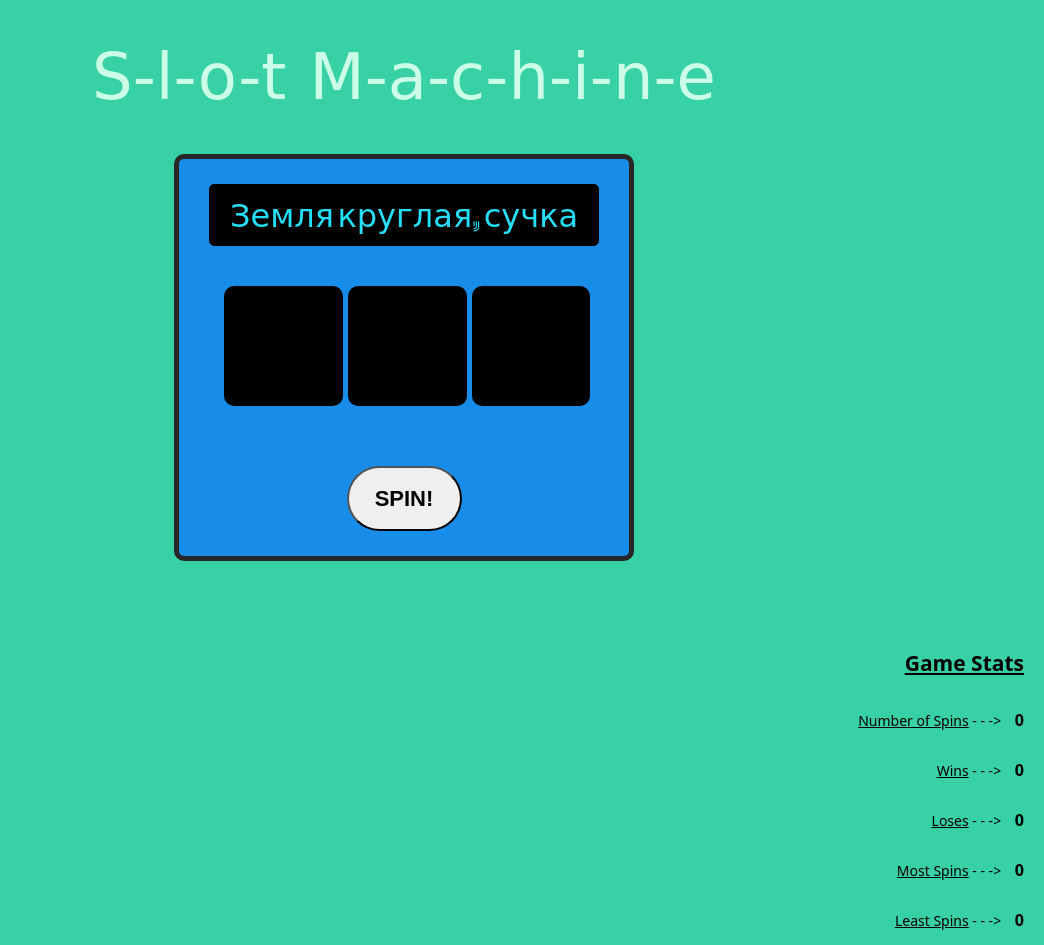
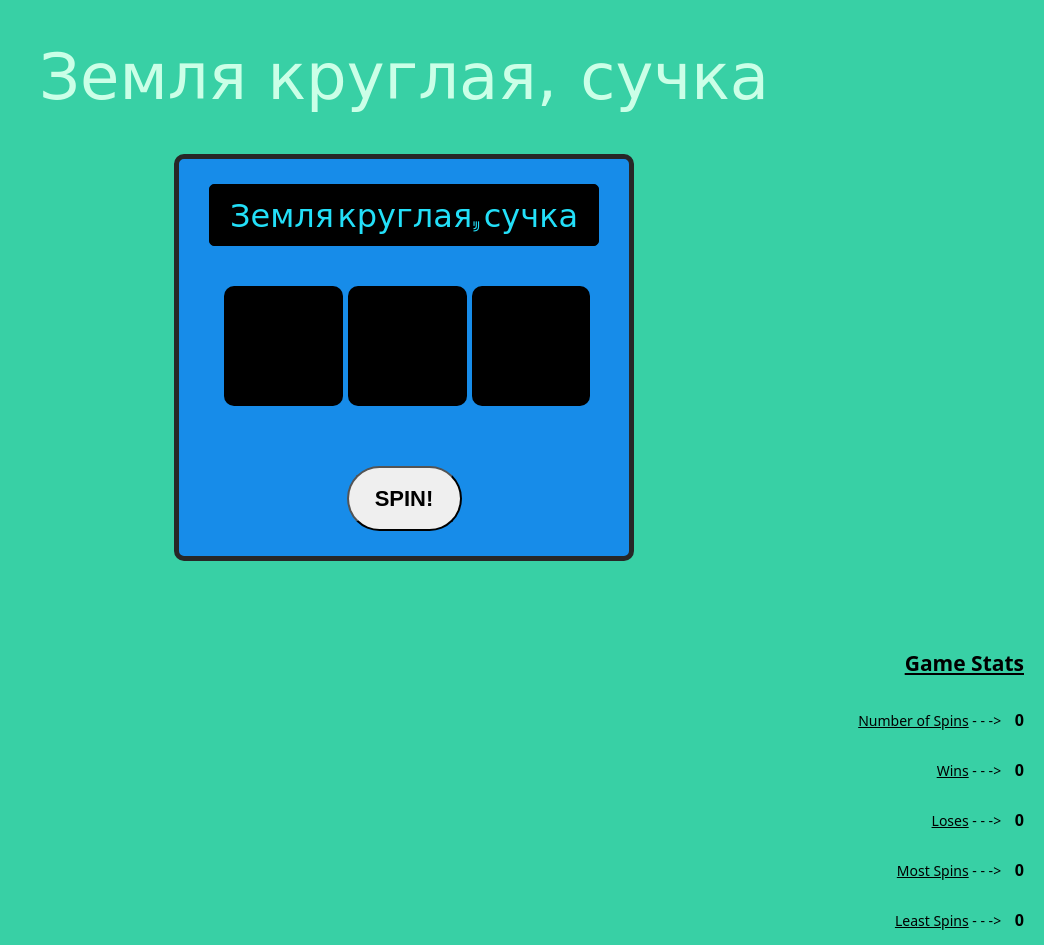
Before and after one commit to NervousBeef/testbot.github.io, a plain HTML site: page main.html in a window 1280 px wide. Shown: the whole page, without its empty margins (236-1280 px from the left). Drawn offline with nearby package versions, Linux system fonts and the light colour scheme; a web font is replaced by a local one.

Commit message:
Update main.html

```diff
--- a/main.html
+++ b/main.html
@@ -10,7 +10,7 @@
 </head>
 
 <body>
-	<h1 class="page-title"><span id="title slot">S-l-o-t</span> <span id="ws-hack">-</span><span class="title machine">M-a-c-h-i-n-e</span></h1>
+	<h1 class="page-title"><span id="title slot">Земля круглая,</span> <span id="ws-hack">-</span><span class="title machine"> сучка</span></h1>
 
 	<div class="game-box">
 		<div id="try-your-luck">Земля круглая, сучка</div>
```
